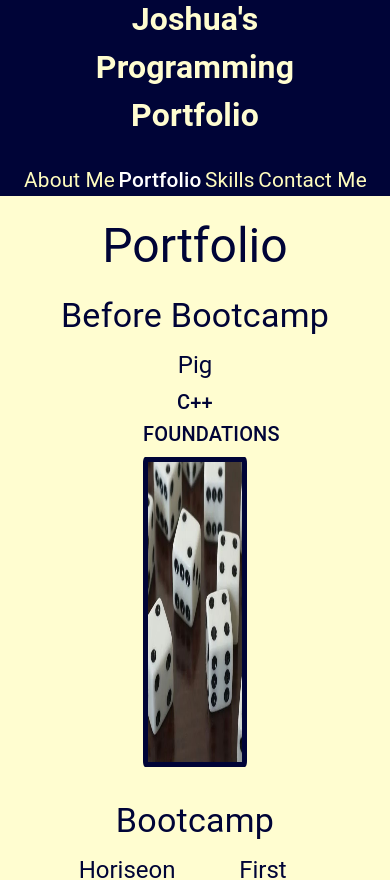
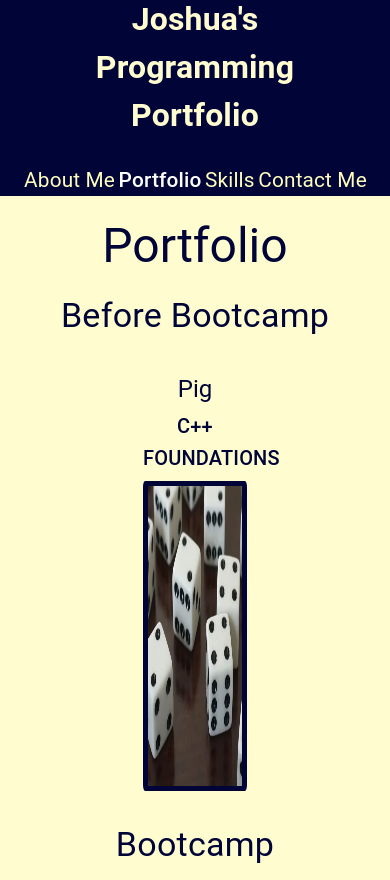
Before and after one commit to CoderJ01/material-ui-programming-portfolio, a React (Create React App) app: page /portfolio in a window 390 px wide. Shown: the top 880 px of the page. Built offline with nearby package versions, Linux system fonts and the light colour scheme.

Commit message:
center headings

```diff
--- a/src/components/Content/Content.style.css
+++ b/src/components/Content/Content.style.css
@@ -1,8 +1,11 @@
 /* iPad Pro */
 @media screen and (max-width: 1024px) {
     .content-heading-group {
+        margin-left: 25%;
         text-align: center;
+        width: 200%;
     }
+
     .content-heading-1 {
         font-size: 180%;
     }
```
